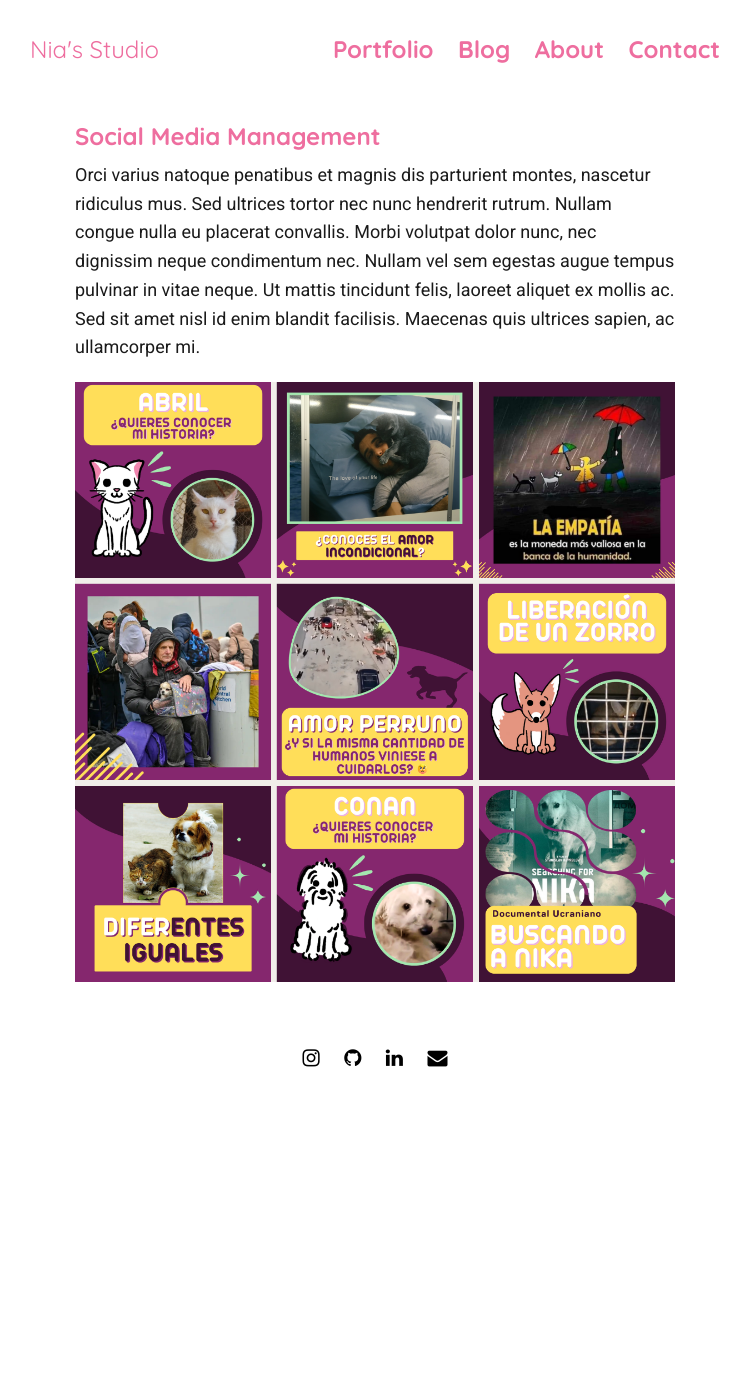
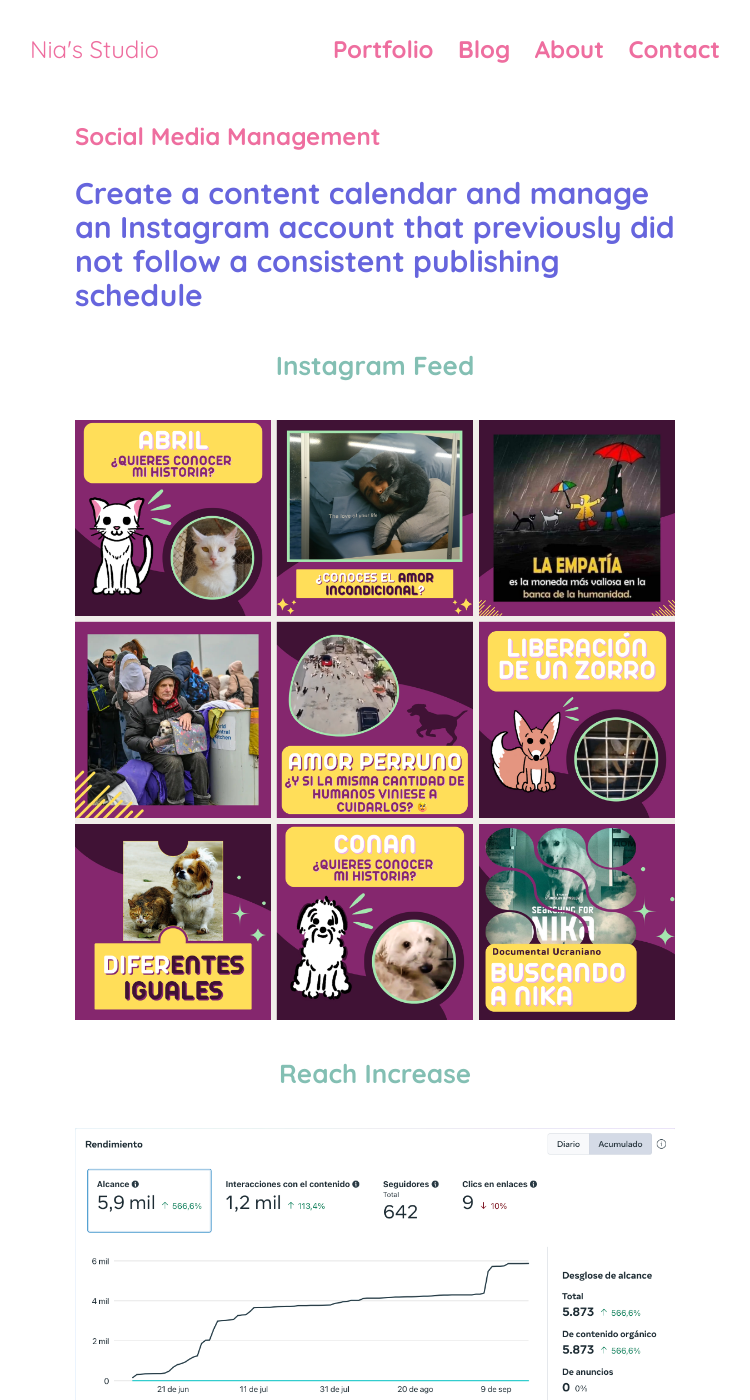
Before and after one commit to niarobles-design/niarobles-design.github.io, a Jekyll site: the page built from projects/social-media-management.md, in a window 1280 px wide and 1400 px high. Shown: the whole window, without its empty margins (265-1015 px from the left). Built offline with Jekyll 4.4.1, drawn with Linux system fonts in a browser that asks for light colours; nearby versions of some CDN libraries; some of the changed text lies outside the part shown.

Commit message:
feat: social media project updated

```diff
--- a/projects/social-media-management.md
+++ b/projects/social-media-management.md
@@ -3,6 +3,37 @@ layout: post
 title: "Social Media Management"
 ---
 
-Orci varius natoque penatibus et magnis dis parturient montes, nascetur ridiculus mus. Sed ultrices tortor nec nunc hendrerit rutrum. Nullam congue nulla eu placerat convallis. Morbi volutpat dolor nunc, nec dignissim neque condimentum nec. Nullam vel sem egestas augue tempus pulvinar in vitae neque. Ut mattis tincidunt felis, laoreet aliquet ex mollis ac. Sed sit amet nisl id enim blandit facilisis. Maecenas quis ultrices sapien, ac ullamcorper mi.
+## Create a content calendar and manage an Instagram account that previously did not follow a consistent publishing schedule
+
+### Instagram Feed
 
 {% include image.html image="projects/social-media-management/feed-artistico-aesthetic-instagram.png" %}
+
+### Reach Increase
+
+{% include image.html image="projects/social-media-management/instagram-metrics.png" %}
+
+Since our first publication on June 11th, 2024, following the new calendar and branding adjustments we have:
+
+- Increased our reach by a 566,6%
+
+- Boosted user interactions by a 113,4%
+
+**We have been focusing on organic growth.**
+Our goal is to gain more loyal followers and expand our reach, so we have reduced our CTAs and click encouragment.
+
+### Fundraising
+
+We launched a fundraising campaign supported by related organic content to help cover the shelter's water expenses.
+
+{% include image.html image="projects/social-media-management/shelter_needs_help_water.png" %}
+
+A collaborator donated us an herb garden for cats, so we organized a raffle to raise funds for the campaing.
+
+{% include image.html image="projects/social-media-management/jardin-aromatico-gatos.png" %}
+
+We supported the campaing by publishing organic content about different herbs and their benefits for cats.
+
+{% include image.html image="projects/social-media-management/jardin-aromatico-beneficioso-gatos.png" %}
+
+To encourage participation, I also organized a challenge where I recorded my self drawing one cat for every raffle ticket sold.
```
Also changed, not shown: projects/content-creation.md (+0 -2 lines), assets/img/projects/social-media-management/instagram-metrics.png (added), assets/img/projects/social-media-management/jardin-aromatico-beneficioso-gatos.png (added), assets/img/projects/social-media-management/jardin-aromatico-gatos.png (added), assets/img/projects/social-media-management/shelter_needs_help_water.png (added), 6 other files.
